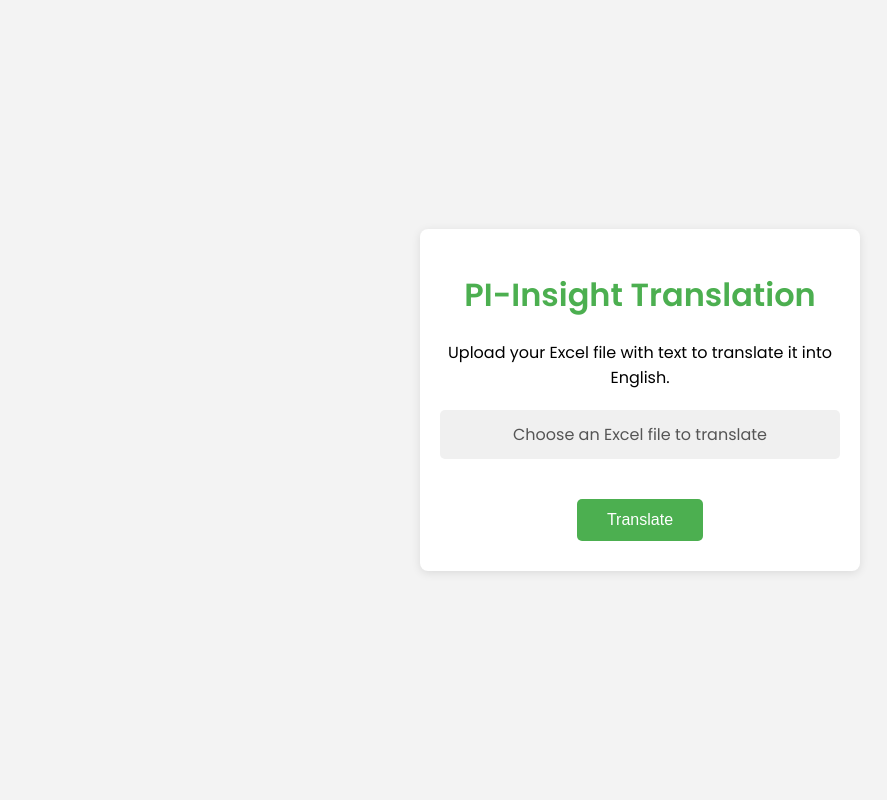
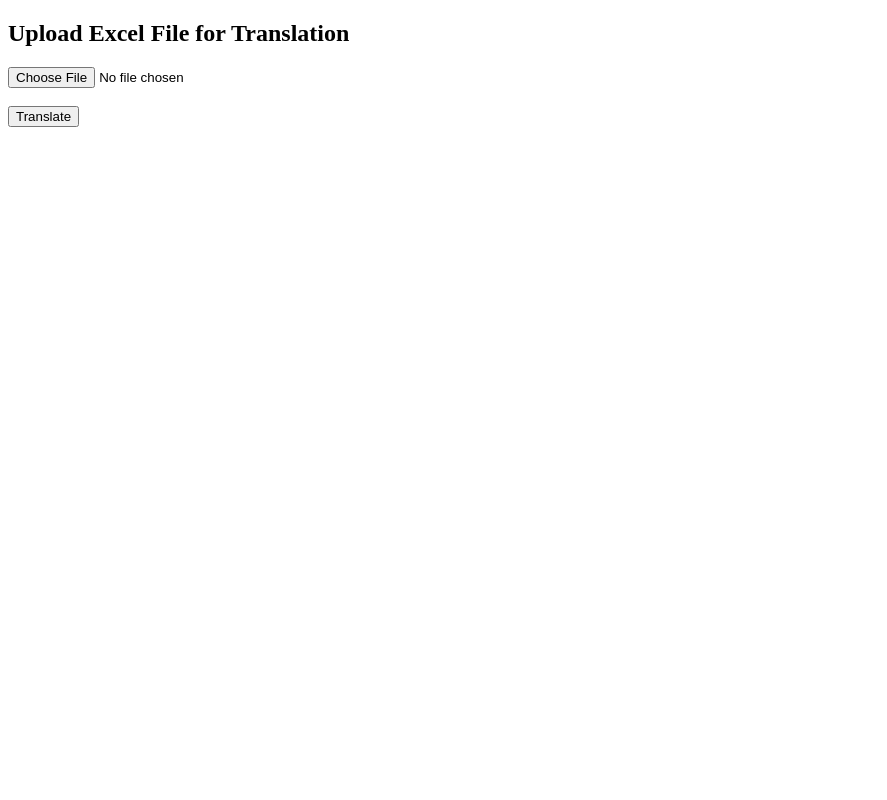
Before and after one commit to sanchi01/Translator, a Flask app: page / in a window 1280 px wide. Shown: the whole page, without its empty margins (0-887 px from the left). Run offline with Flask 3, Linux system fonts and the light colour scheme.

Commit message:
Update index.html

```diff
--- a/templates/index.html
+++ b/templates/index.html
@@ -1,83 +1,13 @@
 <!DOCTYPE html>
-<html lang="en">
+<html>
 <head>
-    <meta charset="UTF-8">
-    <meta name="viewport" content="width=device-width, initial-scale=1.0">
-    <title>PI-Insight Translation Service</title>
-    <link href="https://fonts.googleapis.com/css2?family=Poppins:wght@300;400;600&display=swap" rel="stylesheet">
-    <style>
-        body {
-            font-family: 'Poppins', sans-serif;
-            margin: 0;
-            padding: 0;
-            background-color: #f3f3f3;
-            display: flex;
-            justify-content: center;
-            align-items: center;
-            height: 100vh;
-        }
-        .container {
-            background: white;
-            padding: 20px;
-            border-radius: 8px;
-            box-shadow: 0 2px 10px rgba(0, 0, 0, 0.1);
-            width: 400px;
-            text-align: center;
-        }
-        h1 {
-            color: #4CAF50;
-            font-size: 32px;
-        }
-        .upload-btn {
-            margin-top: 20px;
-            padding: 12px 30px;
-            background-color: #4CAF50;
-            color: white;
-            border: none;
-            border-radius: 5px;
-            cursor: pointer;
-            font-size: 16px;
-            transition: background-color 0.3s;
-        }
-        .upload-btn:hover {
-            background-color: #45a049;
-        }
-        input[type="file"] {
-            display: none;
-        }
-        label {
-            display: block;
-            margin: 20px 0;
-            padding: 12px;
-            background-color: #f0f0f0;
-            color: #555;
-            border-radius: 5px;
-            cursor: pointer;
-            font-size: 16px;
-            transition: background-color 0.3s;
-        }
-        label:hover {
-            background-color: #e0e0e0;
-        }
-        .error {
-            color: red;
-            font-size: 14px;
-            margin-top: 10px;
-        }
-    </style>
+    <title>Excel Translator</title>
 </head>
 <body>
-
-    <div class="container">
-        <h1>PI-Insight Translation</h1>
-        <p>Upload your Excel file with text to translate it into English.</p>
-        <form action="/translate" method="POST" enctype="multipart/form-data">
-            <label for="fileInput">Choose an Excel file to translate</label>
-            <input type="file" name="file" id="fileInput" accept=".xlsx, .xls" required>
-            <button type="submit" class="upload-btn">Translate</button>
-        </form>
-        <div class="error" id="errorMessage"></div>
-    </div>
-
+    <h2>Upload Excel File for Translation</h2>
+    <form action="/translate" method="post" enctype="multipart/form-data">
+        <input type="file" name="file" accept=".xlsx" required><br><br>
+        <input type="submit" value="Translate">
+    </form>
 </body>
 </html>
```
